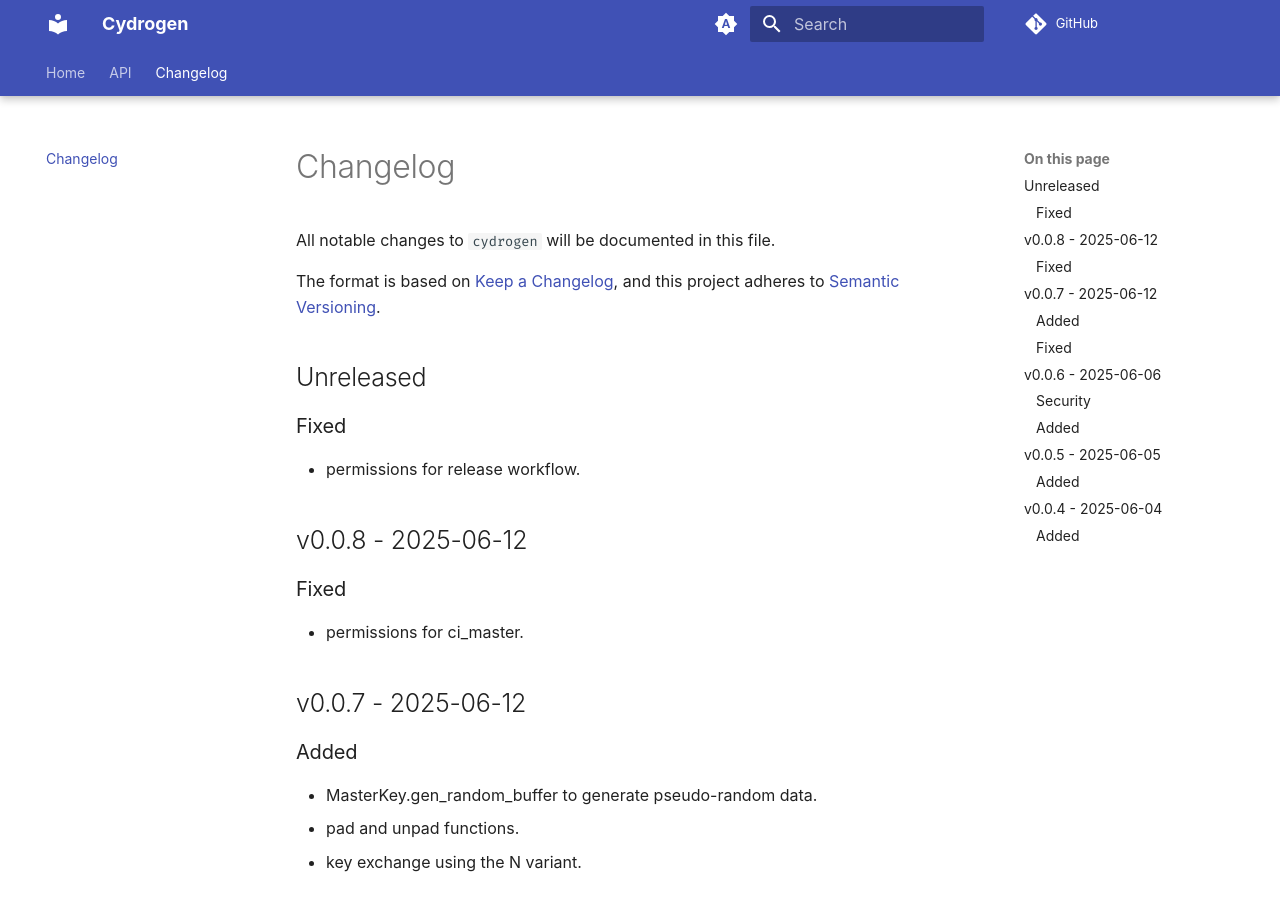
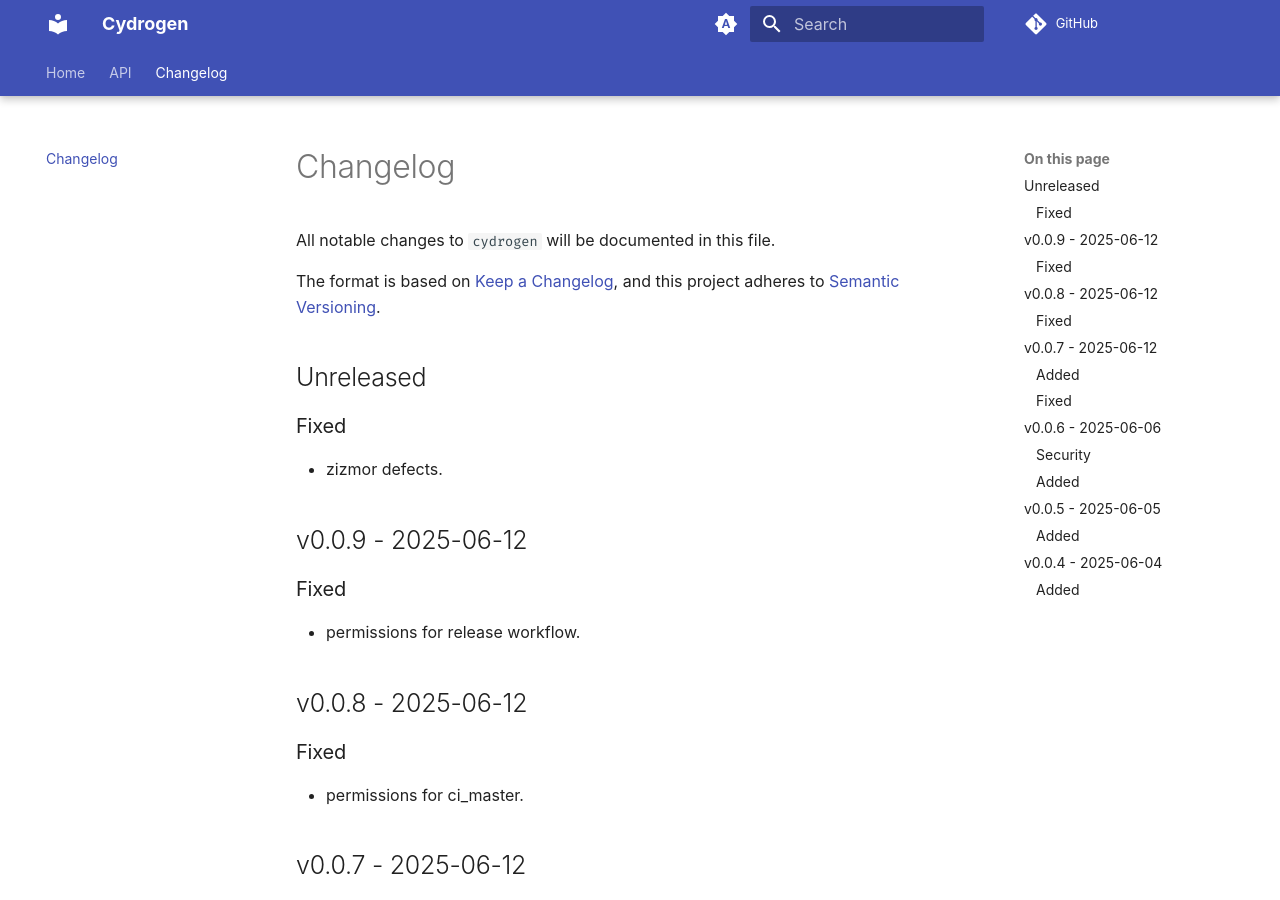
Before and after one commit to stephane-martin/cydrogen, an MkDocs documentation site: the page built from docs/CHANGELOG.md, in a window 1280 px wide and 900 px high. Built offline with MkDocs 1.6.1 and Material for MkDocs 9.7.7, drawn with Linux system fonts in a browser that asks for light colours; some web fonts are replaced; plug-ins that fetch from the network failed and are left out; comment, search, counter and statistics services are not loaded.

Commit message:
fix: zizmor complains about broad permissions

```diff
--- a/CHANGELOG.json
+++ b/CHANGELOG.json
@@ -1,5 +1,11 @@
 {
     "unreleased": {
+        "fixed": [
+            "zizmor defects."
+        ]
+    },
+    "v0.0.9": {
+        "date": "2025-06-12",
         "fixed": [
             "permissions for release workflow."
         ]
--- a/docs/CHANGELOG.md
+++ b/docs/CHANGELOG.md
@@ -6,6 +6,12 @@ The format is based on [Keep a Changelog](https://keepachangelog.com/en/1.1.0/),
 and this project adheres to [Semantic Versioning](https://semver.org/spec/v2.0.0.html).
 
 ## Unreleased
+
+### Fixed
+
+- zizmor defects.
+
+## v0.0.9 - 2025-06-12
 
 ### Fixed
 
--- a/pyproject.toml
+++ b/pyproject.toml
@@ -5,7 +5,7 @@ requires = ["meson-python >= 0.18.0", "cython >= 3.1.0"]
 
 [project]
 name = "cydrogen"
-version = "0.0.9-dev"
+version = "0.0.10-dev"
 description = "Cython bindings for the libhydrogen library"
 readme = "README.md"
 requires-python = ">=3.12"
```
Also changed, not shown: CHANGELOG.md (+6 -0 lines), 4 other files.
